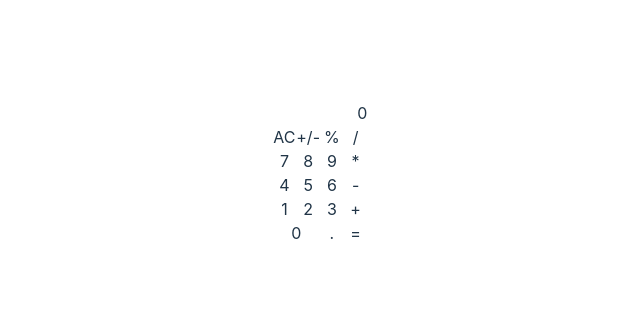
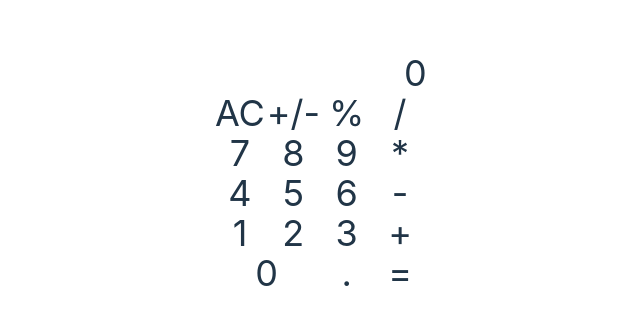
Before and after one commit to paunov0000/Calculator, a React (Vite) app: page / in a window 1280 px wide. Shown: the part 227-552 px from the top of the page, without its empty margins (320-960 px from the left). Built offline with nearby package versions, Linux system fonts and the light colour scheme.

Commit message:
increased font size

```diff
--- a/src/components/Calculator.jsx
+++ b/src/components/Calculator.jsx
@@ -7,12 +7,12 @@ export default function Calculator() {
 	const [numbers, setNumbers] = useState(0);
 
 	return (
-		<>
+		<div className='text-4xl'>
 			<Display numbers={numbers}></Display>
 			<Keypad
 				numbers={numbers}
 				onButtonClick={setNumbers}
 			></Keypad>
-		</>
+		</div>
 	);
 }
```
